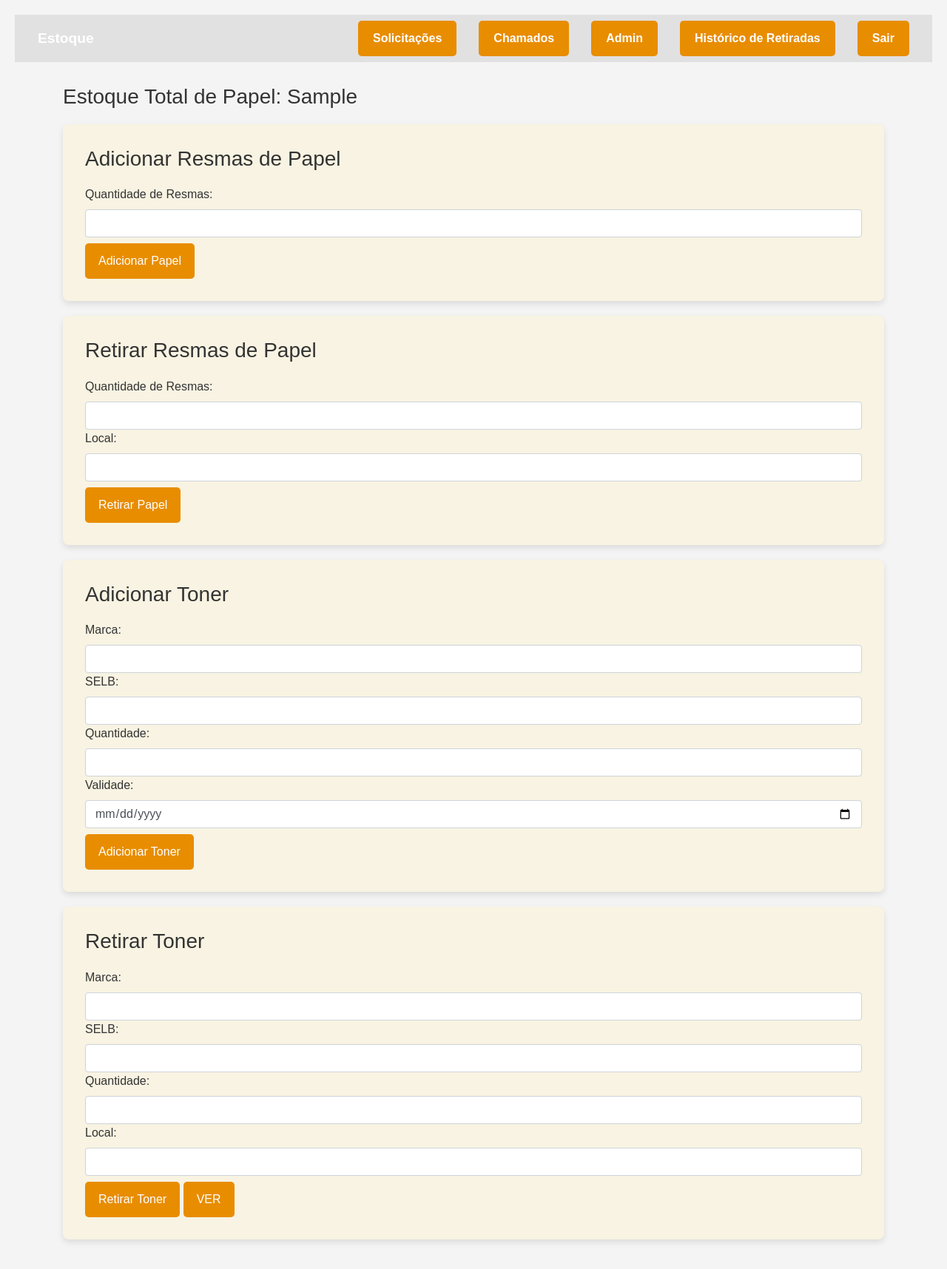
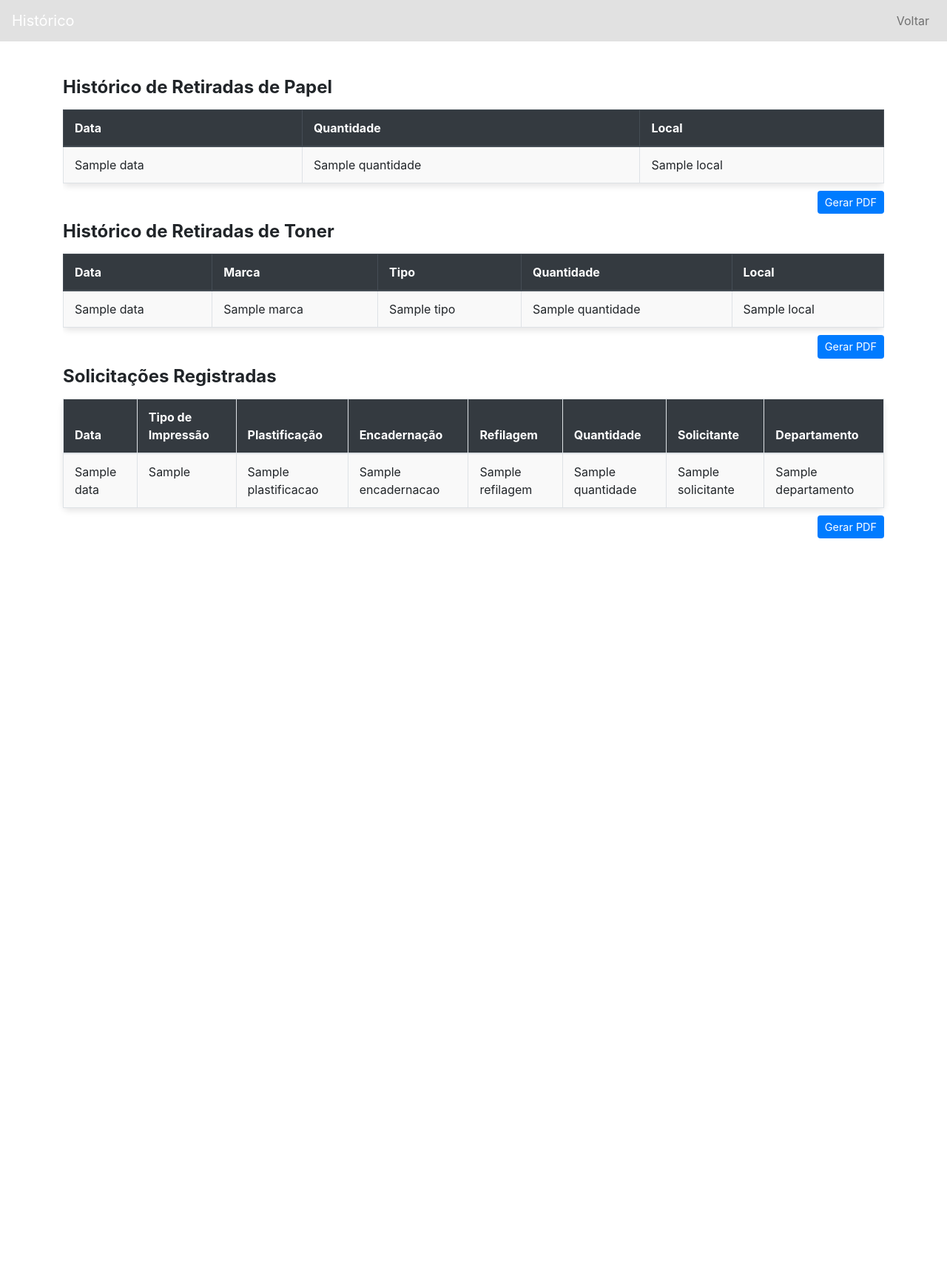
Before and after one commit to laviniasa/selbmanager, a Flask app: template gerenciador_estoque/templates/historico.html in a window 1280 px wide. Shown: the whole page at 74% size. After the commit the page ends 728 px from the top, so only its background shows below. Run offline with Flask 3, Linux system fonts and the light colour scheme; the template is opened without the code that fills it: most values are stand-ins (such as "Sample title", 1, 10 or a date in 2020); one stand-in notice (Sample message) is shown; some libraries are stand-ins or nearby versions.

Commit message:
Update historico.html

```diff
--- a/gerenciador_estoque/templates/historico.html
+++ b/gerenciador_estoque/templates/historico.html
@@ -1,292 +1,271 @@
-
 <!DOCTYPE html>
-<html lang="pt-BR">
+<html lang="pt-br">
 <head>
     <meta charset="UTF-8">
     <meta name="viewport" content="width=device-width, initial-scale=1.0">
-    <meta name="description" content="Sistema de Gestão de Estoque de Papel e Toner">
-    <meta name="keywords" content="estoque, papel, toner, gestão">
-    <title>Gestão de Estoque de Papel e Toner</title>
-    <!-- Adicionando o Bootstrap -->
+    <title>Histórico de Retiradas</title>
     <link rel="stylesheet" href="https://stackpath.bootstrapcdn.com/bootstrap/4.5.2/css/bootstrap.min.css">
     <style>
-        /* Estilo do menu de navegação */
-        .navbar {
-            background-color: #f0f0f0;
+        /* Ajustes de layout das tabelas */
+        .table-container {
+            margin-bottom: 30px; /* Espaço abaixo das tabelas */
         }
 
-        .navbar-nav .nav-item {
-            margin-left: 15px;
-            margin-right: 15px;
+        .table {
+            width: 100%;
+            box-shadow: 0 4px 8px rgba(0, 0, 0, 0.1); /* Sombra suave */
+            border-radius: 8px; /* Bordas arredondadas */
+            margin-bottom: 20px; /* Espaço entre as tabelas */
+            border: 1px solid #ddd; /* Bordas finas e consistentes */
         }
 
-        .navbar-nav .nav-item .nav-link {
-            background-color: #e88d00;
-            color: white;
-            font-weight: bold;
-            padding: 12px 20px;
-            border-radius: 5px;
-            transition: background-color 0.3s, transform 0.3s;
+        .table th, .table td {
+            padding: 12px 15px; /* Aumentar o padding nas células */
+            text-align: left; /* Alinhar o conteúdo à esquerda */
         }
 
-        .navbar-nav .nav-item .nav-link:hover {
-            background-color: #d77a00; /* tom mais escuro de laranja */
-            color: white;
-            transform: scale(1.05);
+        /* Cabeçalho das tabelas */
+        .table th {
+            background-color: #343a40; /* Cor de fundo do cabeçalho */
+            color: #ffffff; /* Cor do texto do cabeçalho */
         }
 
-        .navbar .navbar-brand {
-            font-weight: bold;
-            font-size: 1.2em;
+        /* Linhas alternadas nas tabelas */
+        .table-striped tbody tr:nth-child(odd) {
+            background-color: #f9f9f9; /* Cor de fundo para linhas ímpares */
         }
 
-        /* Estilo do conteúdo principal */
-        .container {
-            margin-top: 30px;
+        .table-striped tbody tr:nth-child(even) {
+            background-color: #ffffff; /* Cor de fundo para linhas pares */
         }
 
-        .form-container {
-            background-color: #F8F3E2;
-            padding: 30px;
-            border-radius: 8px;
-            box-shadow: 0 4px 8px rgba(0, 0, 0, 0.1);
-            margin-bottom: 20px;
+        .table-container h4 {
+            margin-bottom: 15px; /* Espaço abaixo do título */
+            font-weight: bold;
         }
 
-        .btn {
-            padding: 12px 18px;
-            background-color: #e88d00;
-            color: #ffffff;
+        .btn-primary {
+            margin-top: 10px; /* Espaço acima do botão */
+            font-size: 0.9rem;
+            padding: 5px 10px;
+            background-color: #007bff;
             border: none;
-            border-radius: 5px;
-            transition: all 0.3s ease;
+            border-radius: 4px;
+            transition: background-color 0.3s;
         }
 
-        .btn:hover {
-            transform: scale(1.1);
-            background-color: #e88d00;
+        .btn-primary:hover {
+            background-color: #0056b3;
         }
 
-        table th, table td {
-            padding: 10px;
-            text-align: left;
-        }
-
-        /* Título das seções */
-        h3 {
-            color: #333;
-            margin-bottom: 20px;
-        }
-
-        /* Estilo do histórico */
-        table {
-            width: 100%;
-            margin-top: 30px;
-        }
-
-        /* Responsividade para dispositivos menores */
-        @media (max-width: 768px) {
-            .navbar {
-                text-align: center;
-            }
-
-            .navbar a {
-                padding: 8px 15px;
-            }
-
-            header h3 {
-                font-size: 2em;
-            }
+        .btn-container {
+            text-align: right; /* Botões posicionados à direita */
+            margin-top: -20px; /* Ajuste para alinhamento discreto */
+            margin-bottom: 10px;
         }
     </style>
+    <!-- Inclusão da biblioteca jsPDF -->
+    <script src="https://cdnjs.cloudflare.com/ajax/libs/jspdf/2.5.1/jspdf.umd.min.js"></script>
+    <!-- Inclusão do plugin autoTable -->
+    <script src="https://cdnjs.cloudflare.com/ajax/libs/jspdf-autotable/3.5.16/jspdf.plugin.autotable.min.js"></script>
 </head>
-
-<body style="font-family: Arial, sans-serif; background-color: #f4f4f4; color: #333; padding: 20px;">
+<body>
 
 <!-- Menu de navegação -->
 <nav class="navbar navbar-expand-lg navbar-light" style="background-color: #e1e1e1;">
     <div class="collapse navbar-collapse" id="navbarNav">
         <ul class="navbar-nav" style="width: 100%; display: flex; justify-content: space-between; align-items: center;">
-            <!-- Texto "Estoque" à esquerda com estilo navbar-brand -->
             <li class="nav-item">
-                <span class="navbar-brand" style="color: #ffffff;">Estoque</span>
+                <span class="navbar-brand" style="color: #ffffff;">Histórico</span>
             </li>
-
-            <!-- Itens de navegação à direita -->
-            <div style="display: flex;">
-                <li class="nav-item">
-                    <a class="nav-link" href="/solicitacoes">Solicitações</a>
-                </li>
-                <li class="nav-item">
-                    <a class="nav-link" href="/visualizar">Chamados</a>
-                </li>
-                <li class="nav-item">
-                    <a class="nav-link" href="/cadastrar">Admin</a>
-                </li>
-                <li class="nav-item">
-                    <a class="nav-link" href="/historico">Histórico de Retiradas</a>
-                </li>
-                <li class="nav-item">
-                    <a class="nav-link" href="/principal">Sair</a>
-                </li>
-            </div>
+            <a class="nav-link" href="javascript:history.back()">Voltar</a>
         </ul>
     </div>
 </nav>
 
+<!-- Histórico de Retiradas -->
+<div class="container mt-5">
+    <section>
 
-
-
-    <!-- Conteúdo principal -->
-    <div class="container">
-
-        <!-- Exibindo mensagens de flash -->
-        {% with messages = get_flashed_messages(with_categories=true) %}
-            {% if messages %}
-                <div class="flash-messages">
-                    {% for category, message in messages %}
-                        <div class="alert alert-{{ 'success' if category == 'success' else 'danger' }}">
-                            {{ message }}
-                        </div>
-                    {% endfor %}
-                </div>
-            {% endif %}
-        {% endwith %}
-
-        <!-- Resto do conteúdo da página aqui... -->
-    </div>
-
-        <!-- Estoque de Papel Total -->
-        <div class="container mt-4">
-            <h3>Estoque Total de Papel: {{ estoque_atual_papel }}</h3>  <!-- Exibe o estoque total de papel -->
-
-        <!-- Formulários -->
-        <div class="form-container">
-                <h3>Adicionar Resmas de Papel</h3>
-                <form method="POST" action="{{ url_for('adicionar_papel') }}">
-                    <label for="quantidade">Quantidade de Resmas:</label>
-                    <input type="number" name="quantidade" id="quantidade" class="form-control" required>
-                    <button type="submit" class="btn mt-2">Adicionar Papel</button>
-                </form>
-            </div>
-            <div class="form-container">
-                <h3>Retirar Resmas de Papel</h3>
-                <form method="POST" action="{{ url_for('retirar_papel') }}">
-                    <label for="quantidade">Quantidade de Resmas:</label>
-                    <input type="number" name="quantidade" id="quantidade" class="form-control" required>
-                    <label for="local">Local:</label>
-                    <input type="text" name="local" id="local" class="form-control" required>
-                    <button type="submit" class="btn mt-2">Retirar Papel</button>
-                </form>
-            </div>
-            <div class="form-container">
-                <h3>Adicionar Toner</h3>
-                <form method="POST" action="{{ url_for('adicionar_toner') }}">
-                    <label for="marca">Marca:</label>
-                    <input type="text" name="marca" id="marca" class="form-control" required>
-
-                    <label for="tipo">SELB:</label>
-                    <input type="text" name="tipo" id="tipo" class="form-control" required>
-
-                    <label for="quantidade">Quantidade:</label>
-                    <input type="number" name="quantidade" id="quantidade" class="form-control" required>
-
-                    <label for="validade">Validade:</label>
-                    <input type="date" name="validade" id="validade" class="form-control" required>
-
-                    <button type="submit" class="btn mt-2">Adicionar Toner</button>
-                </form>
-            </div>
-            <div class="form-container">
-                <h3>Retirar Toner</h3>
-                <form method="POST" action="{{ url_for('retirar_toner') }}">
-
-                    <label for="marca">Marca:</label>
-                    <input type="text" name="marca" id="marca" class="form-control" required>
-
-                    <label for="tipo">  SELB:</label>
-                    <!-- Usando <select> com a opção de escrever -->
-                    <input list="tipos-toner" name="tipo" id="tipo" class="form-control" required>
-
-                    <label for="quantidade">Quantidade:</label>
-                    <input type="number" name="quantidade" id="quantidade" class="form-control" required>
-
-                    <label for="local">Local:</label>
-                    <input type="text" name="local" id="local" class="form-control" required>
-
-                    <button type="submit" class="btn mt-2">Retirar Toner</button>
-                    <!-- Botão visualizar -->
-                    <button type="button" class="btn btn-info mt-2" data-toggle="modal" data-target="#tonerModal">VER</button>
-                </form>
-            </div>
-            <!-- Modal para exibir toners disponíveis -->
-            <div class="modal fade" id="tonerModal" tabindex="-1" role="dialog" aria-labelledby="tonerModalLabel" aria-hidden="true">
-                <div class="modal-dialog" role="document">
-                    <div class="modal-content">
-                        <div class="modal-header">
-                            <h5 class="modal-title" id="tonerModalLabel">Toneres Disponíveis</h5>
-                            <button type="button" class="close" data-dismiss="modal" aria-label="Fechar">
-                                <span aria-hidden="true">&times;</span>
-                            </button>
-                        </div>
-                        <div class="modal-body">
-                            <!-- Tabela exibindo toners cadastrados -->
-                            <table class="table">
-                                <thead>
+        <!-- Contêiner para as tabelas -->
+        <div class="table-container">
+            <!-- Tabela de Retiradas de Papel -->
+            <div style="flex: 1;">
+                <h4>Histórico de Retiradas de Papel</h4>
+                <div class="table-responsive">
+                    <table class="table table-striped table-bordered" id="tabelaPapel">
+                        <thead class="thead-dark">
                             <tr>
-                                        <th>Marca</th>
-                                        <th>Tipo (SELB)</th>
+                                <th>Data</th>
                                 <th>Quantidade</th>
-                                        <th>Data de Validade</th>
+                                <th>Local</th>
                             </tr>
                         </thead>
                         <tbody>
-                                    {% for toner in toners_disponiveis %}
+                            {% for registro in registros_papel %}
                                 <tr>
-                                            <td>{{ toner.marca }}</td>
-                                            <td>{{ toner.tipo }}</td>
-                                            <td>{{ toner.quantidade }}</td>
-                                            <td>{{ toner.validade }}</td>
+                                    <td>{{ registro['data'] }}</td>
+                                    <td>{{ registro['quantidade'] }}</td>
+                                    <td>{{ registro['local'] }}</td>
                                 </tr>
                             {% else %}
                                 <tr>
-                                            <td colspan="4" class="text-center">Nenhum toner disponível.</td>
+                                    <td colspan="3" class="text-center">Nenhum registro de papel encontrado.</td>
                                 </tr>
                             {% endfor %}
-
                         </tbody>
                     </table>
                 </div>
-                        <div class="modal-footer">
-                            <button type="button" class="btn btn-secondary" data-dismiss="modal">Fechar</button>
+
+                <!-- Botão para gerar PDF de retiradas de papel -->
+                <div class="btn-container">
+                    <button id="btnGerarPDFPapel" class="btn btn-primary">Gerar PDF</button>
+                </div>
+            </div>
+
+            <!-- Tabela de Retiradas de Toner -->
+            <div style="flex: 1;">
+                <h4>Histórico de Retiradas de Toner</h4>
+                <div class="table-responsive">
+                    <table class="table table-striped table-bordered" id="tabelaToner">
+                        <thead class="thead-dark">
+                            <tr>
+                                <th>Data</th>
+                                <th>Marca</th>
+                                <th>Tipo</th>
+                                <th>Quantidade</th>
+                                <th>Local</th>
+                            </tr>
+                        </thead>
+                        <tbody>
+                            {% for registro in registros_toner %}
+                                <tr>
+                                    <td>{{ registro['data'] }}</td>
+                                    <td>{{ registro['marca'] }}</td>
+                                    <td>{{ registro['tipo'] }}</td>
+                                    <td>{{ registro['quantidade'] }}</td>
+                                    <td>{{ registro['local'] }}</td>
+                                </tr>
+                            {% else %}
+                                <tr>
+                                    <td colspan="5" class="text-center">Nenhum registro de toner encontrado.</td>
+                                </tr>
+                            {% endfor %}
+                        </tbody>
+                    </table>
+                </div>
+
+                <!-- Botão para gerar PDF de retiradas de toner -->
+                <div class="btn-container">
+                    <button id="btnGerarPDFToner" class="btn btn-primary">Gerar PDF</button>
+                </div>
+            </div>
+
+            <!-- Tabela de Solicitações -->
+            <div>
+                <h4>Solicitações Registradas</h4>
+                {% if solicitacoes %}
+                <table class="table table-striped table-bordered" id="tabelaSolicitacoes">
+                    <thead>
+                        <tr>
+                            <th>Data</th>
+                            <th>Tipo de Impressão</th>
+                            <th>Plastificação</th>
+                            <th>Encadernação</th>
+                            <th>Refilagem</th>
+                            <th>Quantidade</th>
+                            <th>Solicitante</th>
+                            <th>Departamento</th>
+                        </tr>
+                    </thead>
+                    <tbody>
+                        {% for solicitacao in solicitacoes %}
+                        <tr>
+                            <td>{{ solicitacao['data'] }}</td>
+                            <td>{{ solicitacao['tipo_impressao'] | capitalize }}</td>
+                            <td>{{ solicitacao['plastificacao'] }}</td>
+                            <td>{{ solicitacao['encadernacao'] }}</td>
+                            <td>{{ solicitacao['refilagem'] }}</td>
+                            <td>{{ solicitacao['quantidade'] }}</td>
+                            <td>{{ solicitacao['solicitante'] }}</td>
+                            <td>{{ solicitacao['departamento'] }}</td>
+                        </tr>
+                        {% endfor %}
+                    </tbody>
+                </table>
+                {% else %}
+                <p class="alert alert-warning">Não há solicitações registradas.</p>
+                {% endif %}
+
+                <!-- Botão para gerar PDF de solicitações -->
+                <div class="btn-container">
+                    <button id="btnGerarPDFSolicitacoes" class="btn btn-primary">Gerar PDF</button>
                 </div>
             </div>
         </div>
+
+    </section>
 </div>
-        </section>
 
-
-
-
-<!-- Scripts Bootstrap -->
-<script src="https://code.jquery.com/jquery-3.6.0.min.js"></script> <!-- jQuery Completo -->
-<script src="https://cdn.jsdelivr.net/npm/@popperjs/core@2.11.6/dist/umd/popper.min.js"></script> <!-- Popper.js -->
-<script src="https://stackpath.bootstrapcdn.com/bootstrap/4.5.2/js/bootstrap.min.js"></script> <!-- Bootstrap JS -->
-
+<script src="https://code.jquery.com/jquery-3.5.1.slim.min.js"></script>
+<script src="https://cdn.jsdelivr.net/npm/@popperjs/core@2.5.4/dist/umd/popper.min.js"></script>
+<script src="https://stackpath.bootstrapcdn.com/bootstrap/4.5.2/js/bootstrap.min.js"></script>
 
 <script>
-        // Verifica se há mensagens de flash
-        document.addEventListener('DOMContentLoaded', function() {
-            const flashMessages = document.querySelectorAll('.flash-messages .alert');
-            flashMessages.forEach(function(msg) {
-                // Após 5 segundos, a mensagem desaparece
-                setTimeout(function() {
-                    msg.style.display = 'none';
-                }, 3000); // 5000 milissegundos = 5 segundos
+    // Função para gerar o PDF de retiradas de papel
+    document.getElementById('btnGerarPDFPapel').addEventListener('click', function () {
+        const { jsPDF } = window.jspdf;
+        const doc = new jsPDF();
+
+        // Captura a tabela "Histórico de Retiradas de Papel"
+        const tabelaPapel = document.getElementById('tabelaPapel');
+
+        // Adiciona um título
+        doc.text('Histórico de Retiradas de Papel', 14, 10);
+
+        // Adiciona a tabela ao PDF
+        doc.autoTable({ html: tabelaPapel, startY: 20 });
+
+        // Salva o PDF
+        doc.save('historico_retiradas_papel.pdf');
     });
+
+    // Função para gerar o PDF de retiradas de toner
+    document.getElementById('btnGerarPDFToner').addEventListener('click', function () {
+        const { jsPDF } = window.jspdf;
+        const doc = new jsPDF();
+
+        // Captura a tabela "Histórico de Retiradas de Toner"
+        const tabelaToner = document.getElementById('tabelaToner');
+
+        // Adiciona um título
+        doc.text('Histórico de Retiradas de Toner', 14, 10);
+
+        // Adiciona a tabela ao PDF
+        doc.autoTable({ html: tabelaToner, startY: 20 });
+
+        // Salva o PDF
+        doc.save('historico_retiradas_toner.pdf');
+    });
+
+    // Função para gerar o PDF de solicitações
+    document.getElementById('btnGerarPDFSolicitacoes').addEventListener('click', function () {
+        const { jsPDF } = window.jspdf;
+        const doc = new jsPDF();
+
+        // Captura a tabela "Solicitações Registradas"
+        const tabelaSolicitacoes = document.getElementById('tabelaSolicitacoes');
+
+        // Adiciona um título
+        doc.text('Solicitações Registradas', 14, 10);
+
+        // Adiciona a tabela ao PDF
+        doc.autoTable({ html: tabelaSolicitacoes, startY: 20 });
+
+        // Salva o PDF
+        doc.save('historico_solicitacoes.pdf');
     });
 </script>
 
 </body>
-
 </html>
```
Lines whose indentation alone changed are shown as unchanged.
